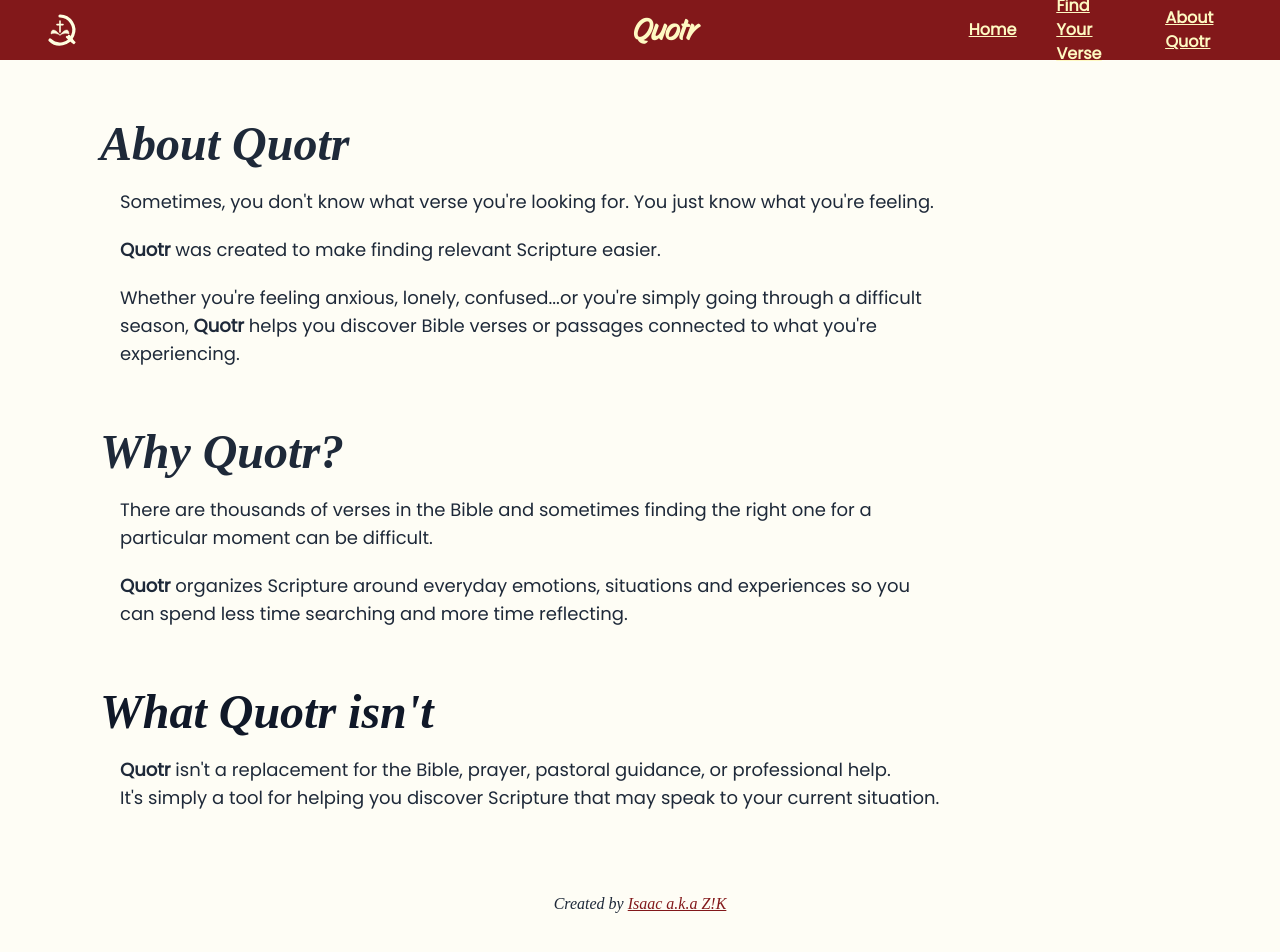
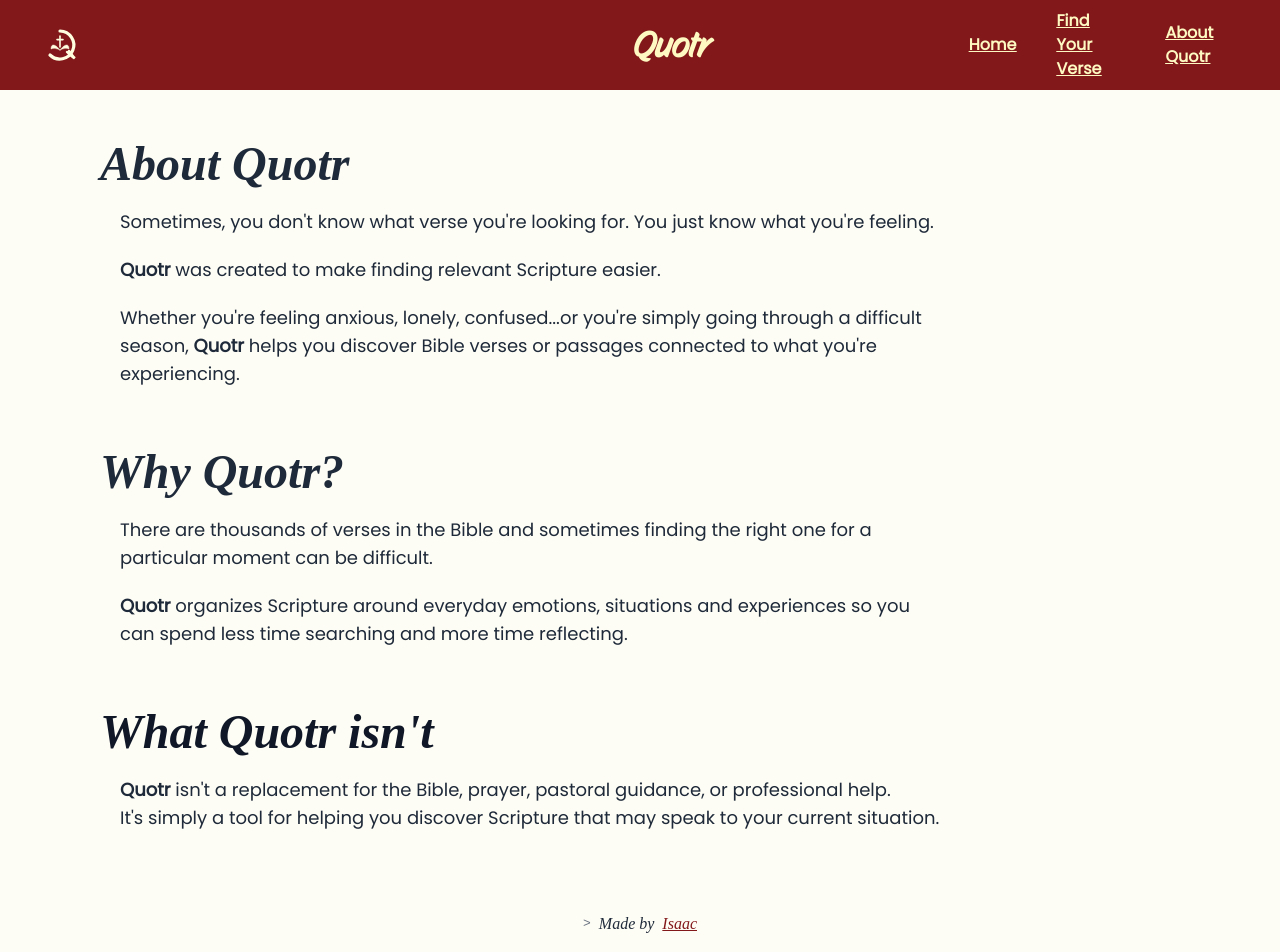
Before and after one commit to isaacszn/Quotr, a React (Vite) app: page /about in a window 1280 px wide. Shown: the top 952 px of the page. Built offline with nearby package versions, Linux system fonts and the light colour scheme.

Commit message:
Update: change href url .etc.

```diff
--- a/src/components/NavBar.jsx
+++ b/src/components/NavBar.jsx
@@ -11,14 +11,14 @@ const NavBar = () => {
     };
 
     return (
-        <nav className="bg-red-900 text-yellow-100 flex justify-around items-center gap-20 w-[100%] h-[60px] fixed top-0 z-100">
+        <nav className="bg-red-900 text-yellow-100 flex justify-around items-center gap-20 w-[100%] h-[60px] fixed top-0 z-100 lg:h-[70px] lg:py-[3.5%]">
             <div className="lg:w-[10%]">
-                <a href="https://quotr.pxxl.app">
+                <a href="https://usequotr.vercel.app">
                     <img src="/logo_navbar.svg" alt="Logo" className="rounded-full flex justify-center w-[40px] h-[40px] lg:ml-10" />
                 </a>
             </div>
 
-            <div className="story-script font-bold text-2xl lg:text-3xl lg:min-w-[20%] lg:ml-[490px]"><a href="https://quotr.pxxl.click">Quotr</a></div>
+            <div className="story-script font-bold text-2xl lg:text-4xl lg:min-w-[20%] lg:ml-[490px]"><a href="https://usequotr.vercel.app">Quotr</a></div>
 
             <div className="rounded-full w-[40px] h-[40px] cursor-pointer transition lg:hidden flex justify-center items-center transition" onClick={() => setIsOpen(!isOpen)}>
                 { isOpen ? <span className="text-3xl font-bold bg-yellow-100 text-black rounded-full w-9 h-9 flex justify-center items-center text-center hover:bg-yellow-50 transition"><X className="w-6 h-10" strokeWidth={3} /></span> : <span className="text-3xl font-bold text-yellow-50 text-center"><Menu className="w-6 h-6" strokeWidth={3} /></span> }
--- a/src/pages/About.jsx
+++ b/src/pages/About.jsx
@@ -6,7 +6,7 @@ const About = () => {
             <section>
                 <NavBar />
 
-                <main className="mt-30 ml-6 lg:ml-25">
+                <main className="mt-35 ml-6 lg:ml-25">
                     <header><h1 className="serif text-gray-800 text-3xl font-bold italic lg:text-5xl">About Quotr</h1></header>
                     <p className="poppins text-gray-800 text-md w-[85%] lg:w-[70%] mt-5 lg:text-lg ml-5">Sometimes, you don't know what verse you're looking for. You just know what you're feeling.</p>
                     <p className="poppins text-gray-800 text-md w-[85%] lg:w-[70%] mt-5 lg:text-lg ml-5"><b>Quotr</b> was created to make finding relevant Scripture easier.</p>
@@ -21,7 +21,7 @@ const About = () => {
                 </main>
 
                 <footer>
-                    <p className="serif text-center text-gray-800 italic mb-10">Created by <a className="text-red-900 underline" href="https://x.com/iam___zik" target="_blank">Isaac a.k.a Z!K</a></p>
+                    <p className="serif text-center text-gray-800 italic mb-10 flex gap-2 justify-center items-center"><span className="text-gray-500 monospace">{">"}</span> Made by <a className="text-red-900 underline" href="https://x.com/_IamZik" target="_blank">Isaac</a></p>
                 </footer>
             </section>
         </>
```
